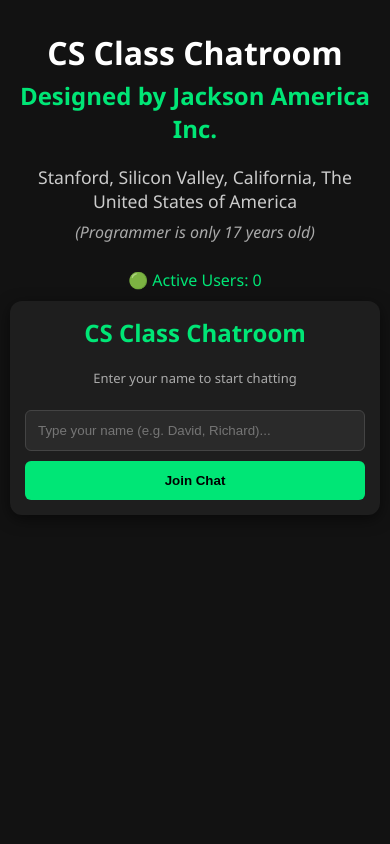
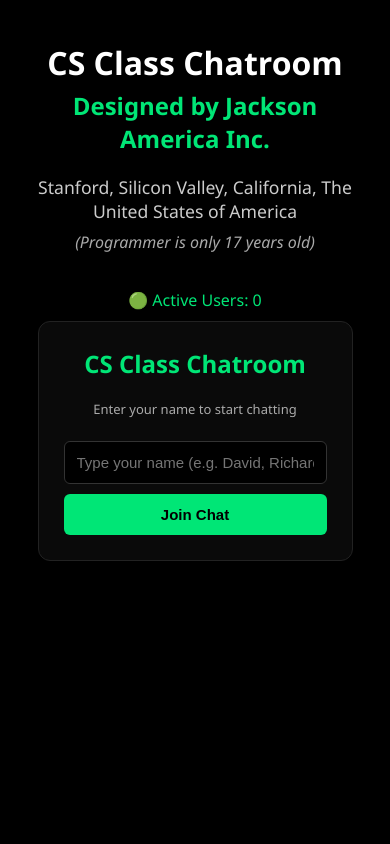
Before and after one commit to jacksonamerica360-cpu/Chat-App, a Flask app: page / in a window 390 px wide. Run offline with Flask 3, Linux system fonts and the light colour scheme; some libraries are stand-ins or nearby versions.

Commit message:
Refactor HTML and CSS for chatroom interface

```diff
--- a/templates/index.html
+++ b/templates/index.html
@@ -2,13 +2,13 @@
 <html lang="en">
 <head>
     <meta charset="UTF-8">
-    <meta name="viewport" content="width=device-width, initial-scale=1.0, interactive-widget=resizes-content">
+    <meta name="viewport" content="width=device-width, initial-scale=1.0">
     <title>CS Class Chatroom</title>
     <script src="https://cdn.socket.io/4.5.4/socket.io.min.js"></script>
     <style>
         body {
             font-family: 'Segoe UI', sans-serif;
-            background-color: #121212;
+            background-color: #000000;
             color: white;
             display: flex;
             flex-direction: column;
@@ -26,12 +26,13 @@
         }
 
         .card {
-            background: #1e1e1e;
+            background: #0a0a0a;
+            border: 1px solid #222222;
             padding: 25px;
             border-radius: 12px;
             width: 90%;
             max-width: 900px;
-            box-shadow: 0 4px 15px rgba(0, 0, 0, 0.5);
+            box-shadow: 0 4px 15px rgba(0, 0, 0, 0.9);
             box-sizing: border-box;
         }
 
@@ -47,9 +48,15 @@
         }
 
         input {
-            background: #2a2a2a;
-            color: white;
-            border: 1px solid #444;
+            background: #000000;
+            color: #ffffff;
+            border: 1px solid #333333;
+            font-size: 15px;
+        }
+
+        input:focus {
+            outline: 1px solid #00e676;
+            border-color: #00e676;
         }
 
         button {
@@ -57,6 +64,7 @@
             color: black;
             font-weight: bold;
             cursor: pointer;
+            font-size: 15px;
         }
 
         button:hover { background: #00c853; }
@@ -64,33 +72,16 @@
         #chat-box {
             height: 450px;
             overflow-y: auto;
-            background: #2a2a2a;
+            background: #000000;
+            border: 1px solid #222222;
             border-radius: 6px;
             padding: 15px;
             margin-bottom: 10px;
         }
 
-        .message { margin-bottom: 8px; font-size: 15px; }
-        .system { color: #888; font-style: italic; text-align: center; }
+        .message { margin-bottom: 8px; font-size: 15px; word-wrap: break-word; color: #ffffff; }
+        .system { color: #888888; font-style: italic; text-align: center; }
         .hidden { display: none; }
-
-        /* Fix mobile keyboard screen dimension without changing desktop UI */
-        @media (max-width: 600px) {
-            body {
-                padding: 10px;
-            }
-            .card {
-                padding: 15px;
-                width: 100%;
-            }
-            #chat-box {
-                height: 35dvh;
-                max-height: 280px;
-            }
-            header {
-                margin-bottom: 10px;
-            }
-        }
     </style>
 </head>
 <body>
@@ -111,7 +102,7 @@
         🟢 Active Users: <span id="online-count">0</span>
     </div>
 
-    <!-- Login Card -->
+    <!-- Login Card (Username Input Screen) -->
     <div id="login-card" class="card">
         <h2>CS Class Chatroom</h2>
         <p style="text-align:center; font-size:13px; color:#aaa;">Enter your name to start chatting</p>
@@ -121,7 +112,7 @@
 
     <!-- Chat Card Screen -->
     <div id="chat-card" class="card hidden">
-        <h2>CS Class Chat</h2>
+        <h2>CS Group Chat</h2>
         <div id="chat-box"></div>
 
         <!-- Typing Indicator -->
@@ -137,7 +128,7 @@
         let audioCtx = null;
         let typingTimer;
 
-        // Sound Generator
+        // Sound Notification Generator
         function playBeepSound() {
             try {
                 if (!audioCtx) {
@@ -164,12 +155,14 @@
             }
         }
 
-        // Handle Enter key on Login screen
+        // KeyPress Handler for Login Box
         function handleLoginKeyPress(e) {
-            if (e.key === 'Enter') login();
+            if (e.key === 'Enter') {
+                login();
+            }
         }
 
-        // Login Logic
+        // Login Function: Immediately transitions UI and emits to Python server
         function login() {
             const name = document.getElementById('username-input').value.trim();
             if (name !== "") {
@@ -180,11 +173,11 @@
                     Notification.requestPermission();
                 }
 
-                // Transition UI screen
+                // Instantly switch cards visually
                 document.getElementById('login-card').classList.add('hidden');
                 document.getElementById('chat-card').classList.remove('hidden');
 
-                // Send username event to Python backend
+                // Emit event to Python backend
                 socket.emit('join_room', { username: name, user: name });
             }
         }
@@ -204,21 +197,11 @@
             if (e.key === 'Enter') sendMessage();
         }
 
-        // Typing Indicator Input Listener
+        // Typing Indicator Listener
         document.getElementById('message-input').addEventListener('input', function() {
             if (currentUser) {
                 socket.emit('typing', { user: currentUser });
             }
-        });
-
-        // Mobile Focus Scroll Listener
-        document.getElementById('message-input').addEventListener('focus', function() {
-            setTimeout(function() {
-                const chatBox = document.getElementById('chat-box');
-                if (chatBox) {
-                    chatBox.scrollTop = chatBox.scrollHeight;
-                }
-            }, 300);
         });
 
         socket.on('display_typing', function(data) {
@@ -261,7 +244,7 @@
             chatBox.scrollTop = chatBox.scrollHeight;
         });
 
-        // Online Count Listener
+        // Online User Count Listener
         socket.on('update_user_count', function(data) {
             document.getElementById('online-count').innerText = data.count;
         });
```
